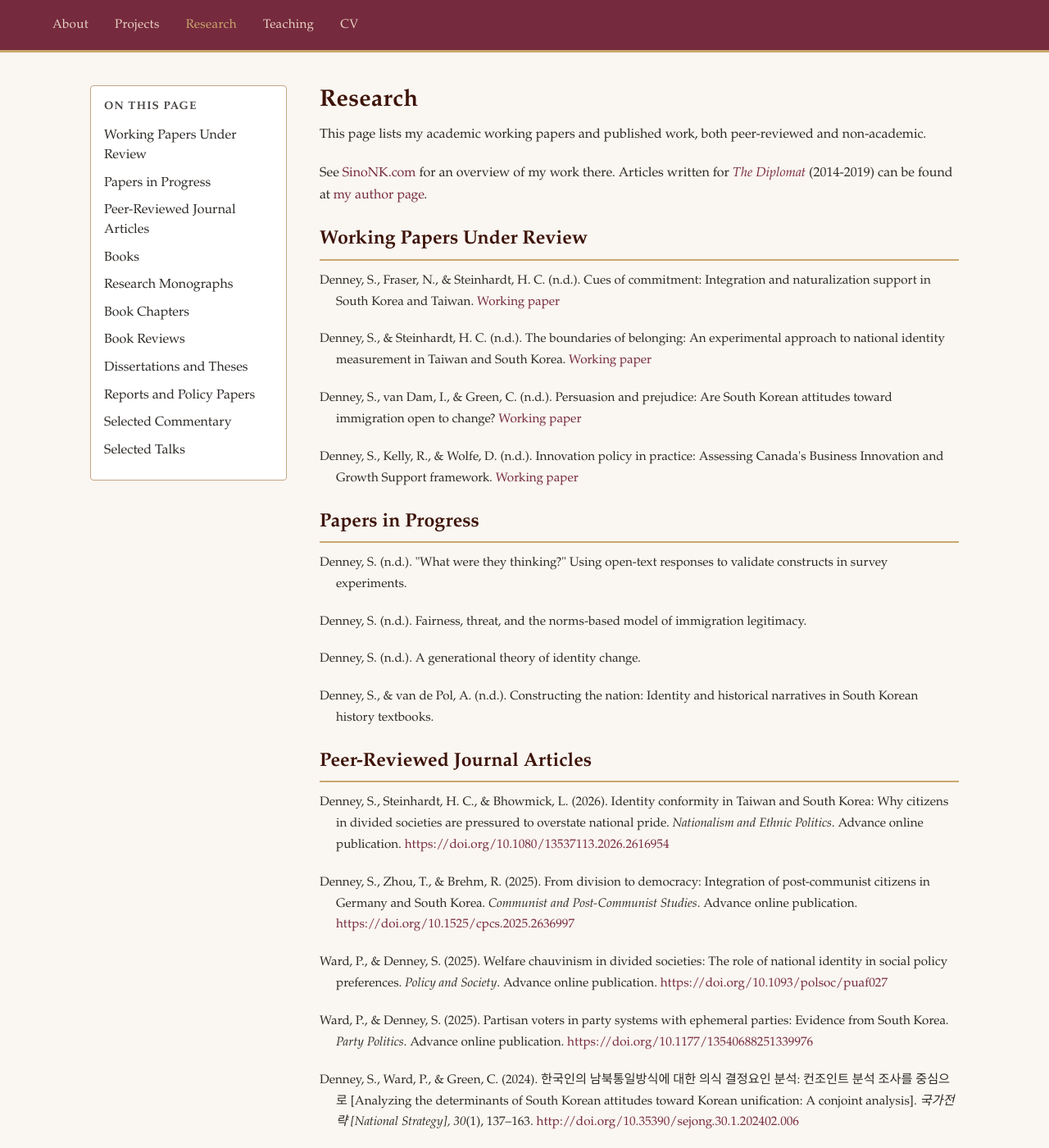
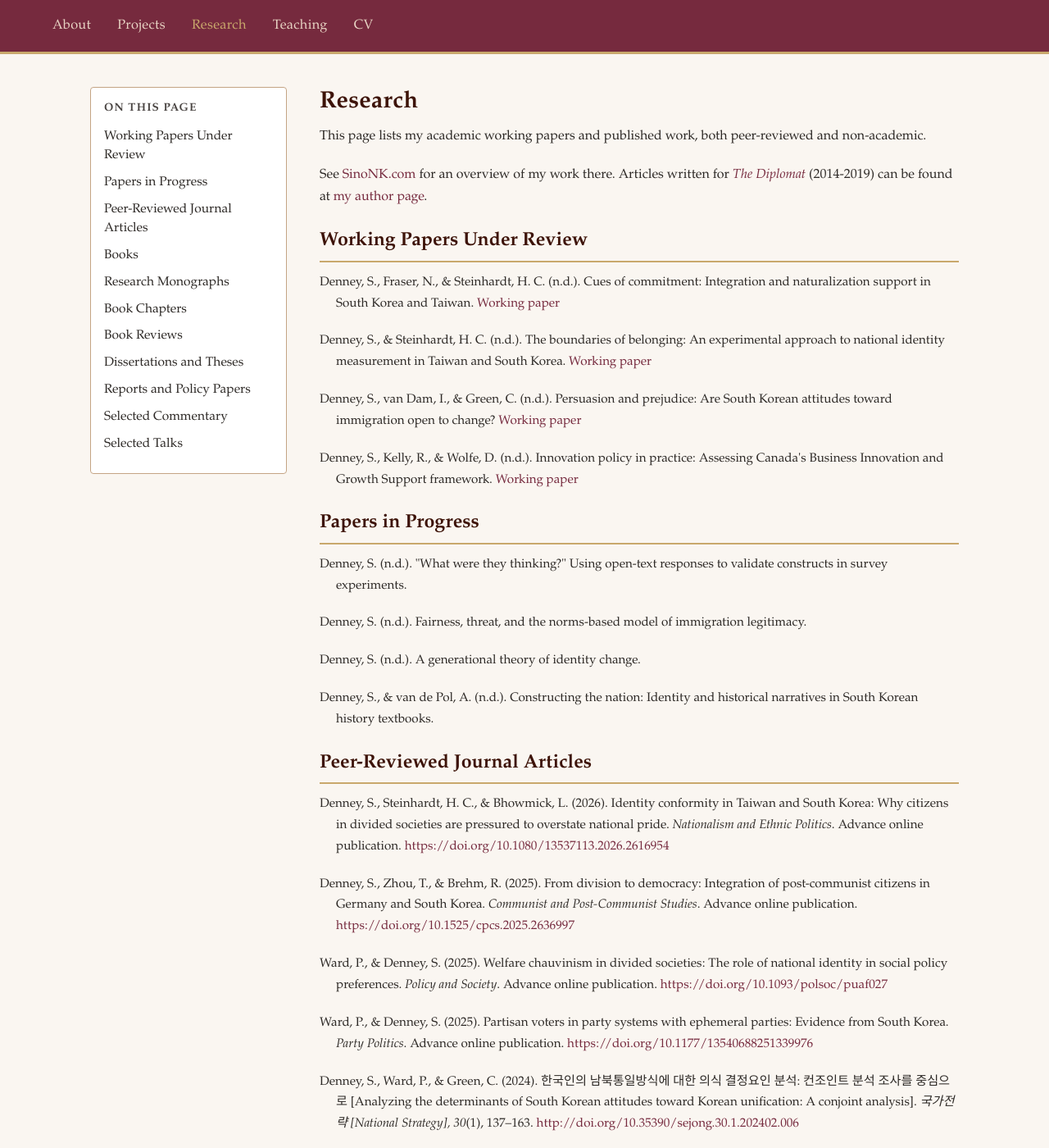
Before and after one commit to scdenney/scdenney.github.io, a Jekyll site: the page built from research.md, in a window 1280 px wide and 1400 px high. Shown: the whole window at 82% size. Built offline with Jekyll 4.4.1, drawn with Linux system fonts in a browser that asks for light colours.

Commit message:
Bump masthead nav text to 1.02rem, set research TOC just below at 0.97rem

```diff
--- a/assets/css/style.css
+++ b/assets/css/style.css
@@ -86,7 +86,7 @@ body {
 .masthead__nav a {
   color: var(--warm-tan);
   text-decoration: none;
-  font-size: 0.95rem;
+  font-size: 1.02rem;
   font-weight: 400;
   padding: 0.25rem 0;
   transition: color 0.2s ease;
@@ -519,7 +519,7 @@ details li {
 .research-toc a {
   color: var(--text-dark);
   text-decoration: none;
-  font-size: 1rem;
+  font-size: 0.97rem;
   line-height: 1.5;
   display: block;
   padding: 0.1rem 0;
```
